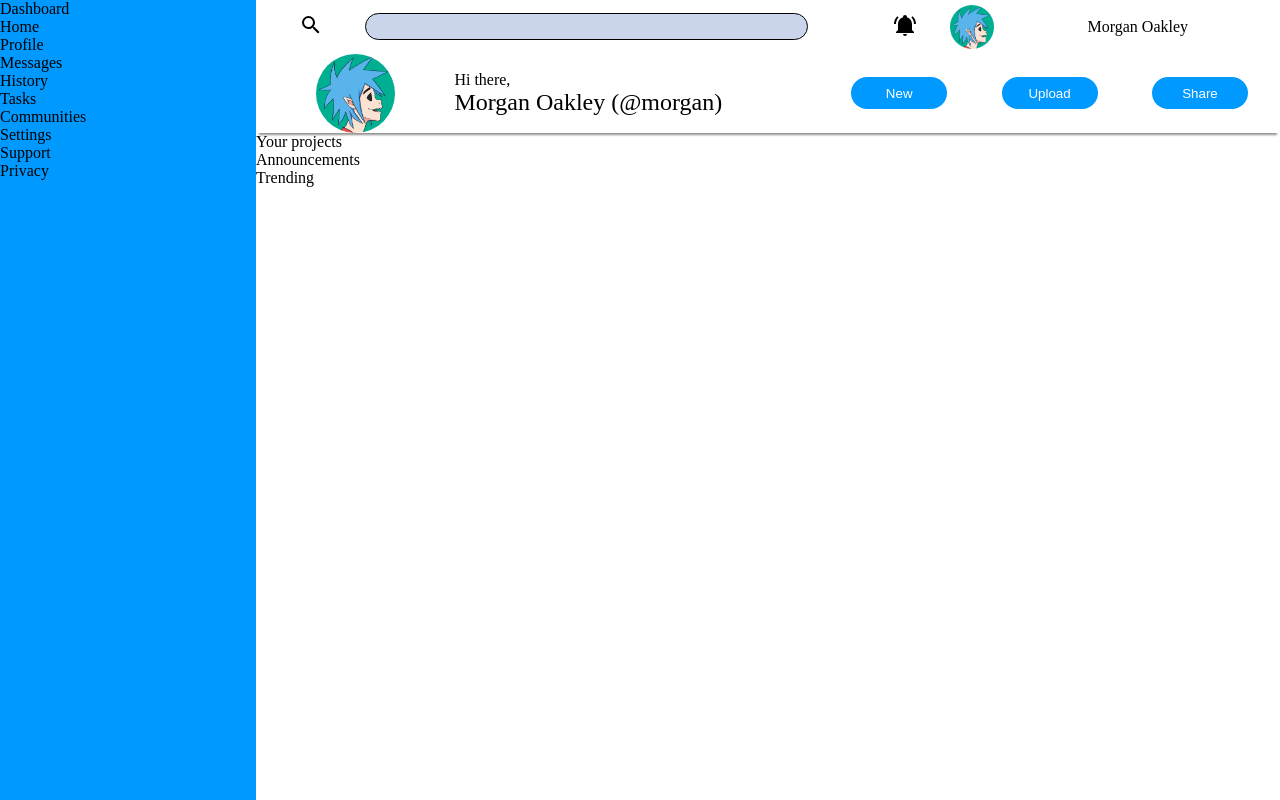
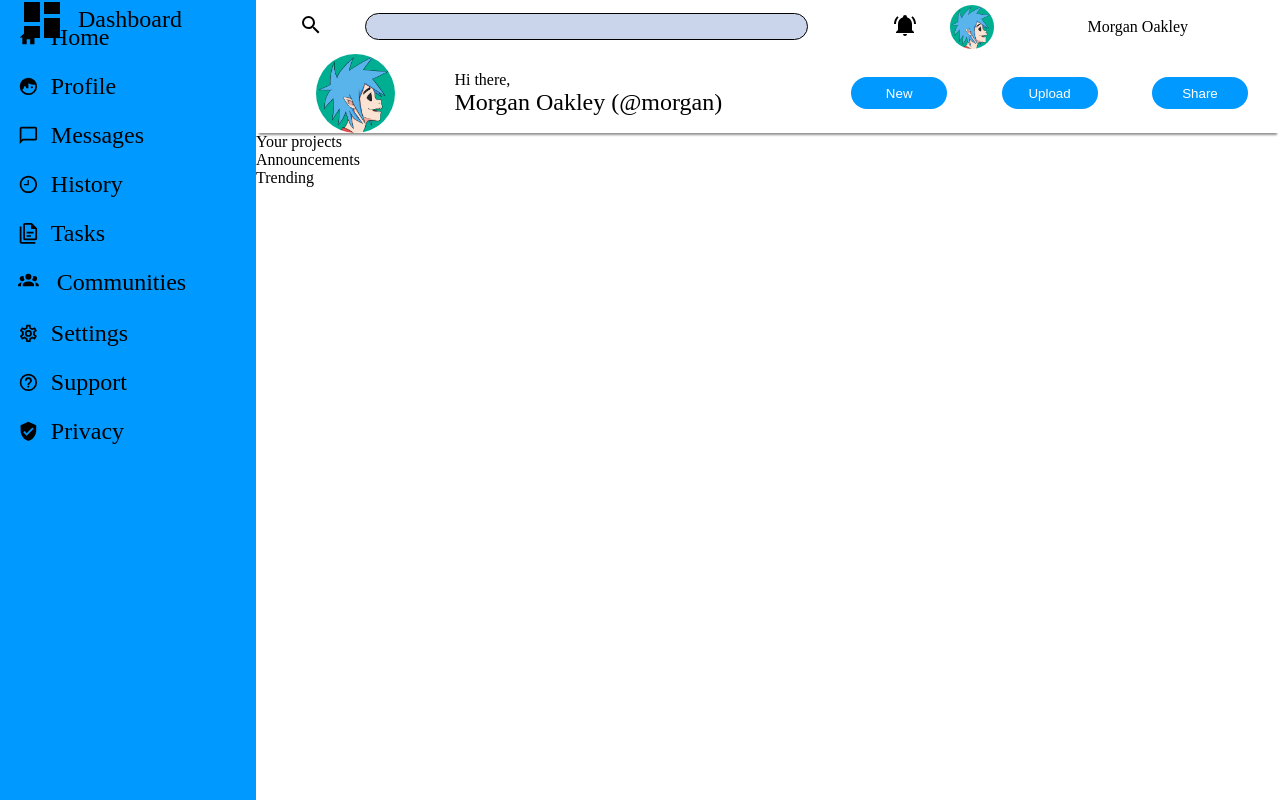
Before and after one commit to JobaF/odin-admin-dashboard, a plain HTML site: page index.html in a window 1280 px wide. Drawn offline with Linux system fonts and the light colour scheme.

Commit message:
Style sidebar

```diff
--- a/index.html
+++ b/index.html
@@ -10,16 +10,101 @@
   <body>
     <div class="container">
       <div class="sidebar">
-        <div class="logo">Dashboard</div>
-        <div class="home">Home</div>
-        <div class="profile">Profile</div>
-        <div class="messages">Messages</div>
-        <div class="history">History</div>
-        <div class="tasks">Tasks</div>
-        <div class="communities">Communities</div>
-        <div class="settings">Settings</div>
-        <div class="support">Support</div>
-        <div class="privacy">Privacy</div>
+        <div class="top-sidebar top-icon">
+          <svg viewBox="0 0 24 24">
+            <path
+              fill="currentColor"
+              d="M13,3V9H21V3M13,21H21V11H13M3,21H11V15H3M3,13H11V3H3V13Z"
+            />
+          </svg>
+          Dashboard
+        </div>
+        <div class="main-sidebar">
+          <div class="home icon-sidebar">
+            <svg viewBox="0 0 24 24">
+              <path
+                fill="currentColor"
+                d="M10,20V14H14V20H19V12H22L12,3L2,12H5V20H10Z"
+              />
+            </svg>
+            Home
+          </div>
+          <div class="profile icon-sidebar">
+            <svg viewBox="0 0 24 24">
+              <path
+                fill="currentColor"
+                d="M12,2A10,10 0 0,0 2,12A10,10 0 0,0 12,22A10,10 0 0,0 22,12A10,10 0 0,0 12,2M12,8.39C13.57,9.4 15.42,10 17.42,10C18.2,10 18.95,9.91 19.67,9.74C19.88,10.45 20,11.21 20,12C20,16.41 16.41,20 12,20C9,20 6.39,18.34 5,15.89L6.75,14V13A1.25,1.25 0 0,1 8,11.75A1.25,1.25 0 0,1 9.25,13V14H12M16,11.75A1.25,1.25 0 0,0 14.75,13A1.25,1.25 0 0,0 16,14.25A1.25,1.25 0 0,0 17.25,13A1.25,1.25 0 0,0 16,11.75Z"
+              />
+            </svg>
+            Profile
+          </div>
+          <div class="messages icon-sidebar">
+            <svg viewBox="0 0 24 24">
+              <path
+                fill="currentColor"
+                d="M20 2H4C2.9 2 2 2.9 2 4V22L6 18H20C21.1 18 22 17.1 22 16V4C22 2.9 21.1 2 20 2M20 16H5.2L4 17.2V4H20V16Z"
+              />
+            </svg>
+            Messages
+          </div>
+          <div class="history icon-sidebar">
+            <svg viewBox="0 0 24 24">
+              <path
+                fill="currentColor"
+                d="M12 20C16.4 20 20 16.4 20 12S16.4 4 12 4 4 7.6 4 12 7.6 20 12 20M12 2C17.5 2 22 6.5 22 12S17.5 22 12 22C6.5 22 2 17.5 2 12C2 6.5 6.5 2 12 2M12.5 7V13H7V11.5H11V7H12.5Z"
+              />
+            </svg>
+            History
+          </div>
+          <div class="tasks icon-sidebar">
+            <svg viewBox="0 0 24 24">
+              <path
+                fill="currentColor"
+                d="M16 0H8C6.9 0 6 .9 6 2V18C6 19.1 6.9 20 8 20H20C21.1 20 22 19.1 22 18V6L16 0M20 18H8V2H15V7H20V18M4 4V22H20V24H4C2.9 24 2 23.1 2 22V4H4M10 10V12H18V10H10M10 14V16H15V14H10Z"
+              />
+            </svg>
+            Tasks
+          </div>
+          <div class="communities icon-sidebar">
+            <svg viewBox="0 0 24 24">
+              <path
+                fill="currentColor"
+                d="M12,5.5A3.5,3.5 0 0,1 15.5,9A3.5,3.5 0 0,1 12,12.5A3.5,3.5 0 0,1 8.5,9A3.5,3.5 0 0,1 12,5.5M5,8C5.56,8 6.08,8.15 6.53,8.42C6.38,9.85 6.8,11.27 7.66,12.38C7.16,13.34 6.16,14 5,14A3,3 0 0,1 2,11A3,3 0 0,1 5,8M19,8A3,3 0 0,1 22,11A3,3 0 0,1 19,14C17.84,14 16.84,13.34 16.34,12.38C17.2,11.27 17.62,9.85 17.47,8.42C17.92,8.15 18.44,8 19,8M5.5,18.25C5.5,16.18 8.41,14.5 12,14.5C15.59,14.5 18.5,16.18 18.5,18.25V20H5.5V18.25M0,20V18.5C0,17.11 1.89,15.94 4.45,15.6C3.86,16.28 3.5,17.22 3.5,18.25V20H0M24,20H20.5V18.25C20.5,17.22 20.14,16.28 19.55,15.6C22.11,15.94 24,17.11 24,18.5V20Z"
+              />
+            </svg>
+            Communities
+          </div>
+        </div>
+        <div></div>
+        <div class="bottom-sidebar">
+          <div class="settings icon-sidebar">
+            <svg viewBox="0 0 24 24">
+              <path
+                fill="currentColor"
+                d="M12,8A4,4 0 0,1 16,12A4,4 0 0,1 12,16A4,4 0 0,1 8,12A4,4 0 0,1 12,8M12,10A2,2 0 0,0 10,12A2,2 0 0,0 12,14A2,2 0 0,0 14,12A2,2 0 0,0 12,10M10,22C9.75,22 9.54,21.82 9.5,21.58L9.13,18.93C8.5,18.68 7.96,18.34 7.44,17.94L4.95,18.95C4.73,19.03 4.46,18.95 4.34,18.73L2.34,15.27C2.21,15.05 2.27,14.78 2.46,14.63L4.57,12.97L4.5,12L4.57,11L2.46,9.37C2.27,9.22 2.21,8.95 2.34,8.73L4.34,5.27C4.46,5.05 4.73,4.96 4.95,5.05L7.44,6.05C7.96,5.66 8.5,5.32 9.13,5.07L9.5,2.42C9.54,2.18 9.75,2 10,2H14C14.25,2 14.46,2.18 14.5,2.42L14.87,5.07C15.5,5.32 16.04,5.66 16.56,6.05L19.05,5.05C19.27,4.96 19.54,5.05 19.66,5.27L21.66,8.73C21.79,8.95 21.73,9.22 21.54,9.37L19.43,11L19.5,12L19.43,13L21.54,14.63C21.73,14.78 21.79,15.05 21.66,15.27L19.66,18.73C19.54,18.95 19.27,19.04 19.05,18.95L16.56,17.95C16.04,18.34 15.5,18.68 14.87,18.93L14.5,21.58C14.46,21.82 14.25,22 14,22H10M11.25,4L10.88,6.61C9.68,6.86 8.62,7.5 7.85,8.39L5.44,7.35L4.69,8.65L6.8,10.2C6.4,11.37 6.4,12.64 6.8,13.8L4.68,15.36L5.43,16.66L7.86,15.62C8.63,16.5 9.68,17.14 10.87,17.38L11.24,20H12.76L13.13,17.39C14.32,17.14 15.37,16.5 16.14,15.62L18.57,16.66L19.32,15.36L17.2,13.81C17.6,12.64 17.6,11.37 17.2,10.2L19.31,8.65L18.56,7.35L16.15,8.39C15.38,7.5 14.32,6.86 13.12,6.62L12.75,4H11.25Z"
+              />
+            </svg>
+            Settings
+          </div>
+          <div class="support icon-sidebar">
+            <svg viewBox="0 0 24 24">
+              <path
+                fill="currentColor"
+                d="M11,18H13V16H11V18M12,2A10,10 0 0,0 2,12A10,10 0 0,0 12,22A10,10 0 0,0 22,12A10,10 0 0,0 12,2M12,20C7.59,20 4,16.41 4,12C4,7.59 7.59,4 12,4C16.41,4 20,7.59 20,12C20,16.41 16.41,20 12,20M12,6A4,4 0 0,0 8,10H10A2,2 0 0,1 12,8A2,2 0 0,1 14,10C14,12 11,11.75 11,15H13C13,12.75 16,12.5 16,10A4,4 0 0,0 12,6Z"
+              />
+            </svg>
+            Support
+          </div>
+          <div class="privacy icon-sidebar">
+            <svg viewBox="0 0 24 24">
+              <path
+                fill="currentColor"
+                d="M10,17L6,13L7.41,11.59L10,14.17L16.59,7.58L18,9M12,1L3,5V11C3,16.55 6.84,21.74 12,23C17.16,21.74 21,16.55 21,11V5L12,1Z"
+              />
+            </svg>
+            Privacy
+          </div>
+        </div>
       </div>
       <div class="header">
         <div class="header-top">
--- a/style.css
+++ b/style.css
@@ -14,6 +14,55 @@
   background-color: rgb(0, 153, 255);
   grid-column: 1;
   grid-row: 1/3;
+  display: grid;
+  grid-template-rows: 5% 30% 5% 15% 45%;
+}
+
+.main-sidebar {
+  display: flex;
+  flex-direction: column;
+  font-size: 1.5rem;
+  justify-content: center;
+  gap: 22px;
+}
+
+.bottom-sidebar {
+  display: flex;
+  flex-direction: column;
+  font-size: 1.5rem;
+  justify-content: start;
+  gap: 22px;
+}
+
+.icon-sidebar svg {
+  height: 1.3rem;
+  padding-left: 18px;
+  padding-right: 12px;
+}
+
+.top-icon svg {
+  height: 3rem;
+  padding-left: 18px;
+  padding-right: 12px;
+}
+
+.top-sidebar {
+  display: flex;
+  align-items: center;
+  font-size: 1.5rem;
+}
+
+.home,
+.profile,
+.messages,
+.history,
+.tasks,
+.communitites,
+.settings,
+.support,
+.privacy {
+  display: flex;
+  align-items: center;
 }
 
 .header {
```
